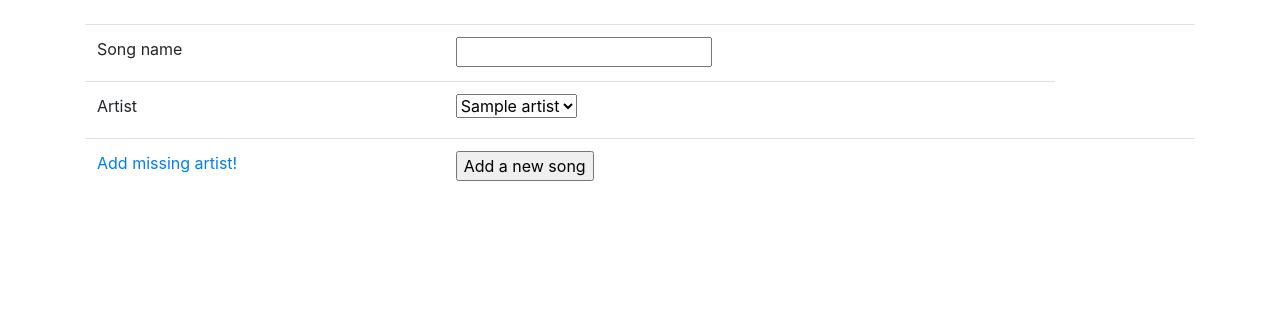
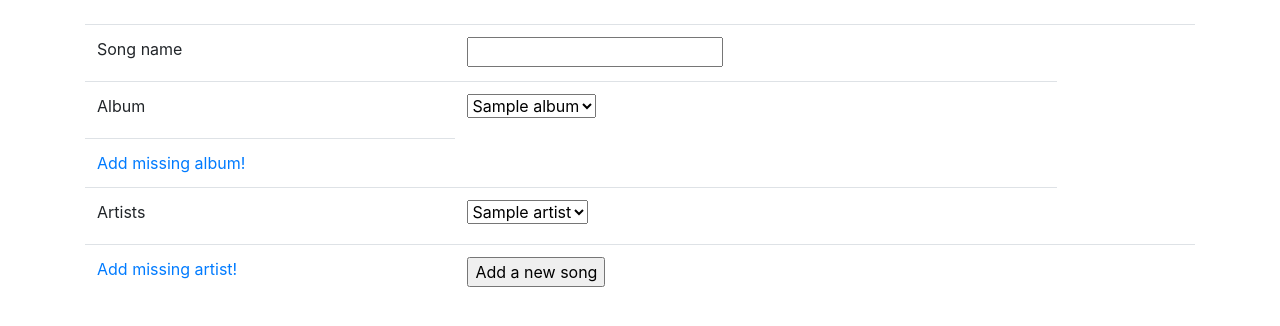
Before and after one commit to vikketii/tsoha, a Flask app: page /songs/new/ in a window 1280 px wide. Shown: the part 56-382 px from the top of the page. Run offline with Flask 2, Linux system fonts and the light colour scheme; the first user in the database is signed in; tables that the repository leaves empty hold one stand-in row (Sample ...); some libraries are stand-ins or nearby versions.

Commit message:
song page shows album

```diff
--- a/application/__init__.py
+++ b/application/__init__.py
@@ -3,7 +3,6 @@ app = Flask(__name__)
 
 # database
 from flask_sqlalchemy import SQLAlchemy
-
 import os
 
 if os.environ.get("HEROKU"):
--- a/application/songs/forms.py
+++ b/application/songs/forms.py
@@ -4,8 +4,12 @@ from wtforms import StringField, SelectField, validators
 
 class SongForm(FlaskForm):
     name = StringField("Song name", [validators.length(min=1, max=120)])
+
+    # TODO SelectMultipleField
     song_artist = SelectField(
-        u'Artist', [validators.input_required()], coerce=int)
+        'Artists', [validators.input_required()], coerce=int)
+    album = SelectField(
+        'Album', [validators.input_required()], coerce=int)
 
     class Meta:
         csrf = False
--- a/application/songs/views.py
+++ b/application/songs/views.py
@@ -5,6 +5,7 @@ from application import app, db
 from application.songs.models import Song
 from application.songs.forms import SongForm
 from application.artists.models import Artist
+from application.albums.models import Album
 
 
 @app.route('/songs/', methods=['GET'])
@@ -18,6 +19,9 @@ def songs_form():
     form = SongForm()
     form.song_artist.choices = [(a.id, a.name)
                                 for a in Artist.query.order_by('name')]
+    form.album.choices = [(a.id, a.name)
+                          for a in Album.query.order_by('name')]
+
     return render_template('songs/new.html', form=form)
 
 
@@ -27,9 +31,9 @@ def songs_view_one(song_id):
     s.views += 1
     db.session().commit()
 
-    song_and_artist = Song.find_song_and_artists(song_id)
+    song_and_artists = Song.find_song_and_artists(song_id)
 
-    return render_template('songs/one.html', song=song_and_artist)
+    return render_template('songs/one.html', song=song_and_artists)
 
 
 @app.route('/songs/<song_id>/delete', methods=['POST'])
@@ -49,11 +53,13 @@ def songs_create():
     form = SongForm(request.form)
     form.song_artist.choices = [(a.id, a.name)
                                 for a in Artist.query.order_by('name')]
+    form.album.choices = [(a.id, a.name)
+                          for a in Album.query.order_by('name')]
 
     if not form.validate():
-        return render_template('songs/new.html', form = form)
+        return render_template('songs/new.html', form=form)
 
-    s = Song(form.name.data)
+    s = Song(form.name.data, form.album.data)
     s.account_id = current_user.id
 
     a = Artist.query.get(form.song_artist.data)
--- a/application/templates/songs/new.html
+++ b/application/templates/songs/new.html
@@ -17,6 +17,13 @@
       </td>
     </tr>
     <tr>
+      <td>{{ form.album.label }}</td>
+      <td>{{ form.album }}</td>
+    </tr>
+    <tr>
+      <td><a href="{{ url_for('albums_form') }}">Add missing album!</a></td>
+    </tr>
+    <tr>
       <td>{{ form.song_artist.label }}</td>
       <td>{{ form.song_artist }}</td>
     </tr>
--- a/application/templates/songs/one.html
+++ b/application/templates/songs/one.html
@@ -9,6 +9,7 @@
         </a>
     {% endfor %}
 </h2>
+<h2>Album: <a href="{{ url_for('albums_view_one', album_id=song.album.id) }}">{{song.album.name}}</a></h2>
 <p>Views: {{song.views}}</p>
 
 {% if current_user.is_authenticated %}
```
Also changed, not shown: application/songs/models.py (+10 -4 lines).
